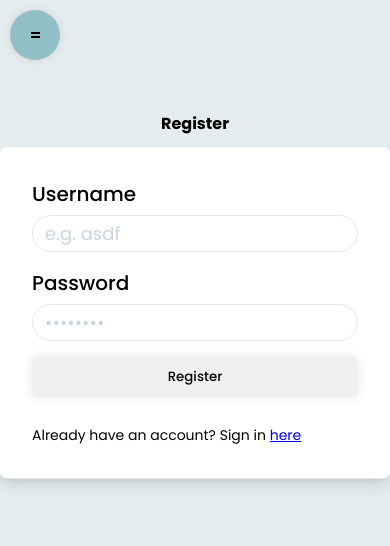
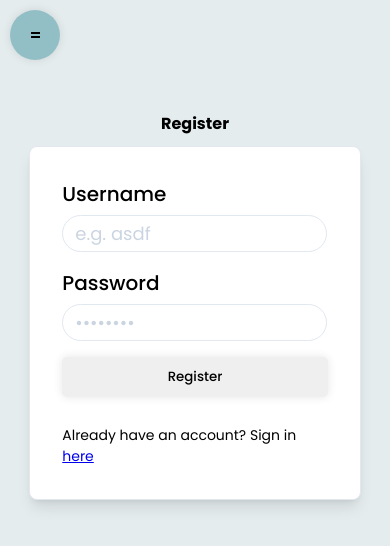
Before and after one commit to y-sun311/student-toolbox, a Next.js app: page /auth/register in a window 390 px wide. Shown: the top 546 px of the page. Built offline with nearby package versions, Linux system fonts and the light colour scheme; no server answers.

Commit message:
feat: add changes to make auth form visible (#95)

```diff
--- a/src/app/auth/auth.css
+++ b/src/app/auth/auth.css
@@ -31,6 +31,18 @@
   width: 300px;
 }
 
+@media (max-width: 450px) {
+  body {
+    margin: 0 7.5% 0 7.5%;
+  }
+  .auth_form {
+    width: 100%;
+  }
+  .auth__form input {
+    width: 90%;
+  }
+}
+
 .auth__form input::placeholder {
   color: #cbd5e1;
 }
```
